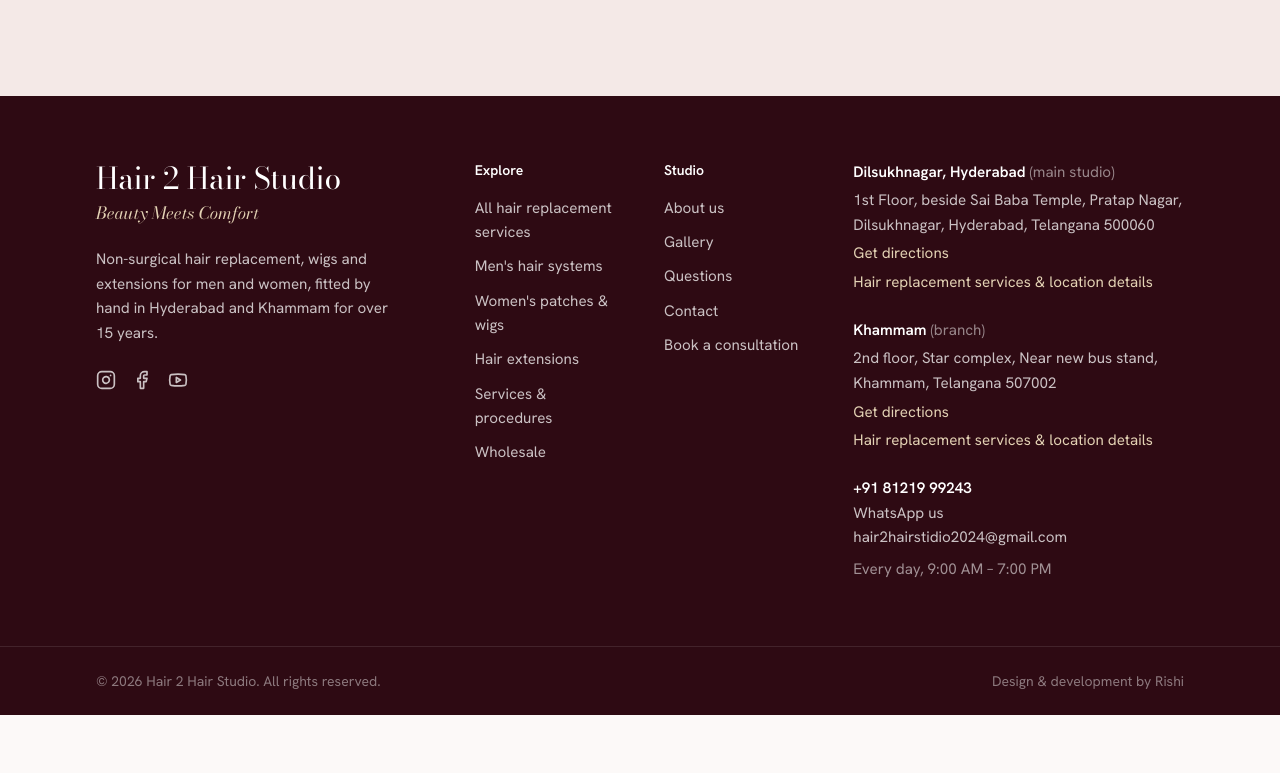
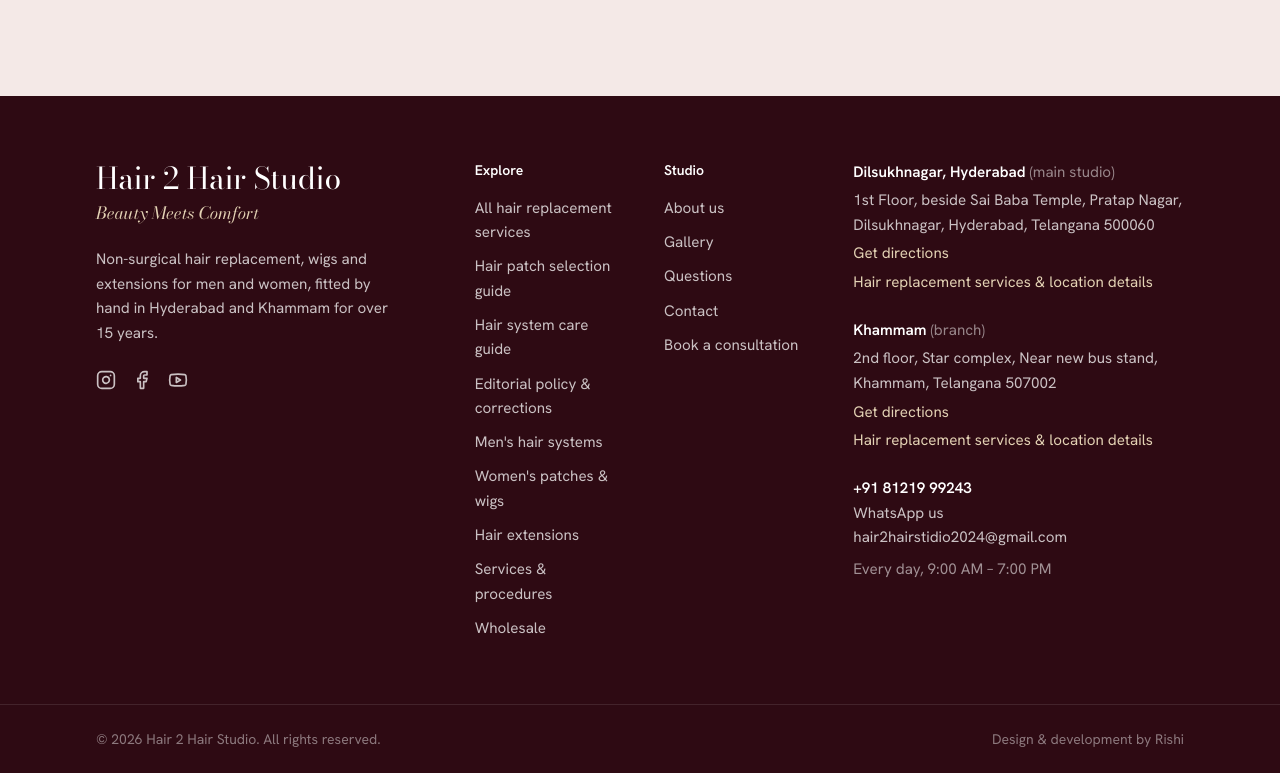
Before and after one commit to jampala-rishi-krishna/Sathishanna_office, a React (Vite) app: page / in a window 1280 px wide. Shown: the part 9144-9917 px from the top of the page. Before the commit the page ends 9859 px from the top, so only its background shows below. Built offline with nearby package versions, Linux system fonts and the light colour scheme.

Commit message:
GEO Phase 5: link customer guides and editorial policy sitewide

```diff
--- a/src/components/Footer.tsx
+++ b/src/components/Footer.tsx
@@ -4,6 +4,9 @@ import { BRANCHES, SITE, whatsappUrl } from '../lib/site';
 
 const explore = [
   { to: '/hair-replacement-services/', label: 'All hair replacement services' },
+  { to: '/hair-patch-selection-guide/', label: 'Hair patch selection guide' },
+  { to: '/hair-system-maintenance-guide/', label: 'Hair system care guide' },
+  { to: '/editorial-policy/', label: 'Editorial policy & corrections' },
   { to: '/men', label: "Men's hair systems" },
   { to: '/women', label: "Women's patches & wigs" },
   { to: '/women#extensions', label: 'Hair extensions' },
```
